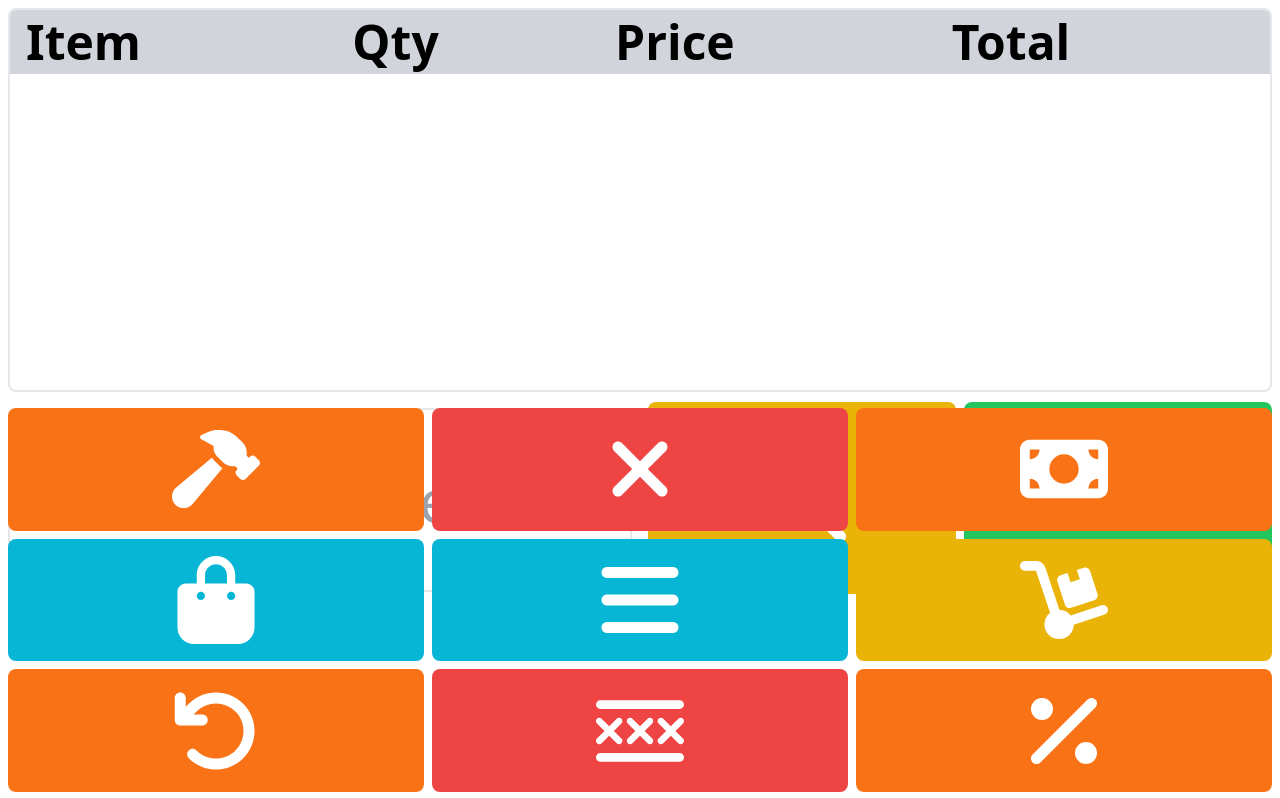
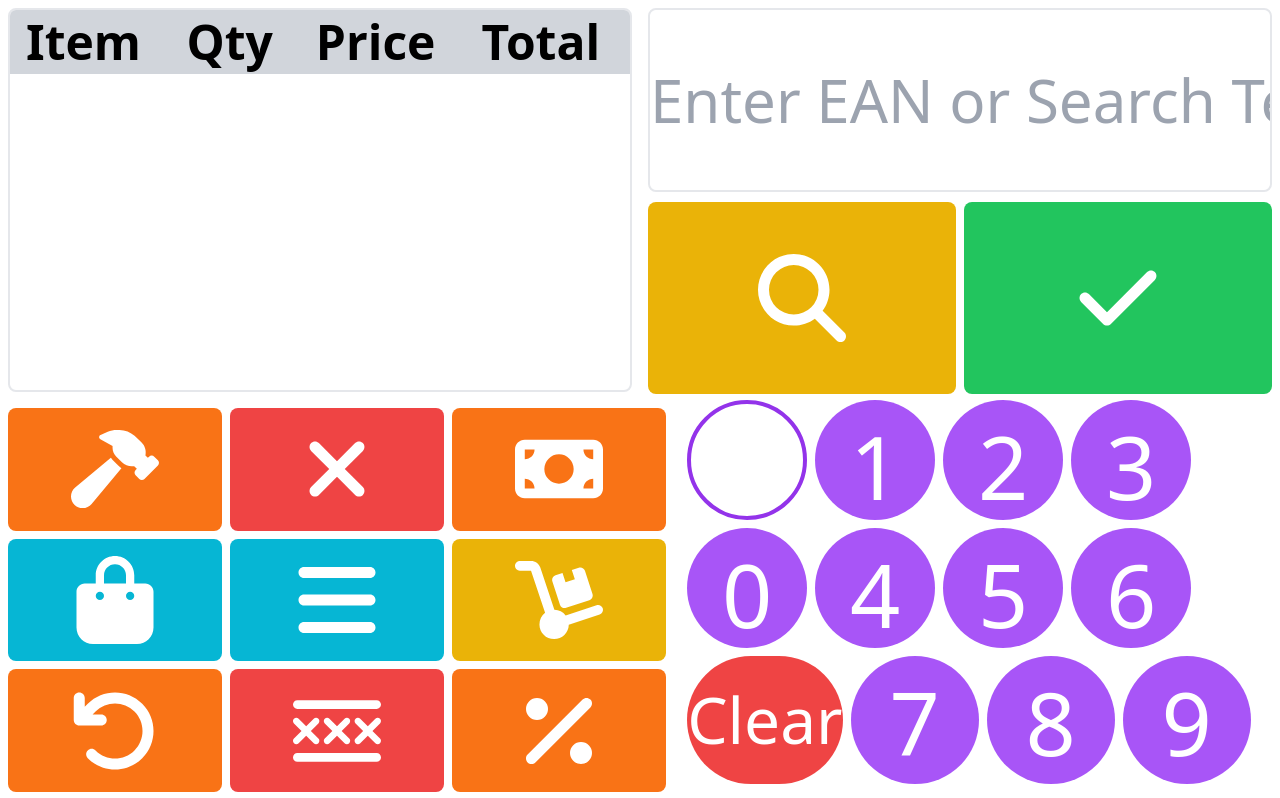
Before and after one commit to drop-middle-leaves/eposjs-client, a Vue app: page / in a window 1280 px wide. Shown: the top 798 px of the page. Built offline with nearby package versions, Linux system fonts and the light colour scheme.

Commit message:
responsive?

```diff
--- a/src/App.vue
+++ b/src/App.vue
@@ -195,36 +195,37 @@ async function selectAfterSearch(ean) {
     <!-- creates the 1st row -->
     <div class="w-full md:flex md:flex-row h-1/2">
       <!-- creates the 1st column of the first row -->
-      <div class="w-full h-full md:flex-col">
+      <div class="h-1/2 md:h-full md:flex-col md:w-full">
         <current-table :current-till="currentTill" />
       </div>
       <!-- creates the 2nd column of the first row -->
-      <div class="flex w-full h-full md:flex-col">
+      <div class="md:flex md:flex-col md:w-full md:h-full h-1/2">
         <!-- creates the area for the search box (first row, second column -> first row) -->
-        <div class="flex flex-row justify-center w-full h-1/2">
+        <div class="md:flex md:flex-row md:justify-center md:w-full h-1/2">
           <search-box v-model="search" />
         </div>
         <!-- creates a second row (first row, second column -> second row) -->
-        <div class="flex flex-row w-full h-1/2">
+        <div class="flex md:flex-row md:w-full h-1/2">
           <!-- creates the first column ^ -->
-          <div class="flex flex-col justify-center w-1/2 h-full">
+          <div class="flex-col w-1/2 md:flex md:justify-center md:h-full">
             <search-button @goSearch="runSearch" />
           </div>
           <!-- creates the second column ^ -->
-          <div class="flex flex-col justify-center w-1/2 h-full">
+          <div class="flex-col w-1/2 md:flex md:justify-center md:h-full">
             <total />
           </div>
         </div>
       </div>
     </div>
+
     <!-- creates the second row -->
-    <div class="w-full md:flex md:flex-row h-1/2">
+    <div class="md:flex md:flex-row md:w-full md:h-1/2">
       <!-- creates the first column of the second row -->
-      <div class="w-full h-full md:flex-col">
+      <div class="md:flex-col md:w-full md:h-full h-[50vh]">
         <quick-actions />
       </div>
       <!-- creates the second column of the second row -->
-      <div class="w-full h-full md:flex-col">
+      <div class="w-[90vw] aspect-[4/3] md:flex-col md:h-full">
         <keypad v-model="qty" />
       </div>
     </div>
--- a/src/assets/compiled.css
+++ b/src/assets/compiled.css
@@ -596,10 +596,6 @@ video {
   aspect-ratio: 1 / 1;
 }
 
-.h-1\/2 {
-  height: 50%;
-}
-
 .h-1\/3 {
   height: 33.333333%;
 }
@@ -1015,3 +1011,37 @@ video {
   --tw-bg-opacity: 1;
   background-color: rgb(202 138 4 / var(--tw-bg-opacity));
 }
+
+@media (min-width: 768px) {
+  .md\:flex {
+    display: flex;
+  }
+
+  .md\:h-1\/2 {
+    height: 50%;
+  }
+
+  .md\:h-full {
+    height: 100%;
+  }
+
+  .md\:w-1\/2 {
+    width: 50%;
+  }
+
+  .md\:w-full {
+    width: 100%;
+  }
+
+  .md\:flex-row {
+    flex-direction: row;
+  }
+
+  .md\:flex-col {
+    flex-direction: column;
+  }
+
+  .md\:justify-center {
+    justify-content: center;
+  }
+}
--- a/src/main.js
+++ b/src/main.js
@@ -3,7 +3,7 @@ import { createApp } from 'vue'
 import App from './App.vue'
 
 // Importing tailwind
-import './assets/compiled.css'
+import './assets/source.css'
 
 // Import fontawesome
 import { library } from '@fortawesome/fontawesome-svg-core'
```
